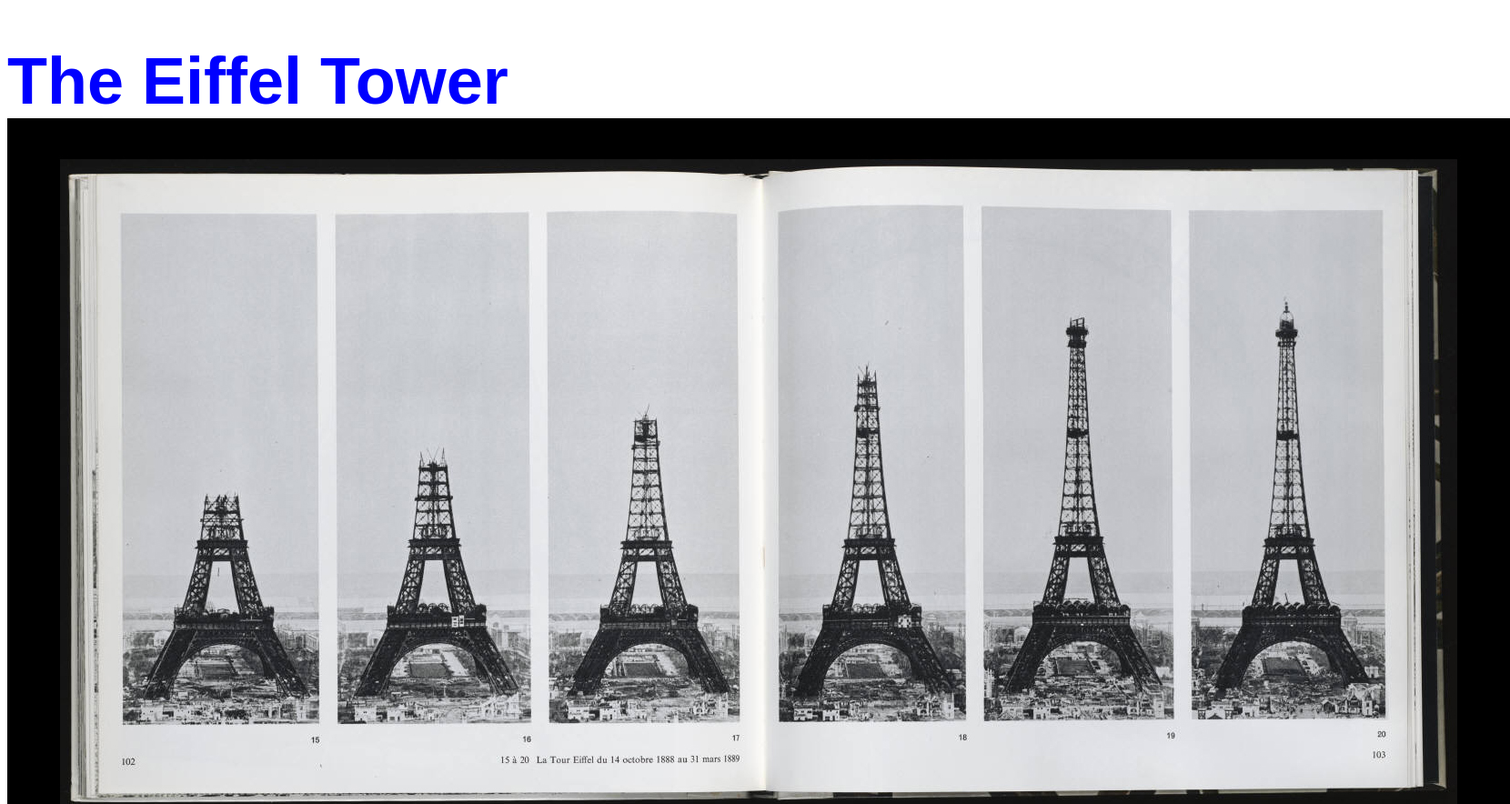
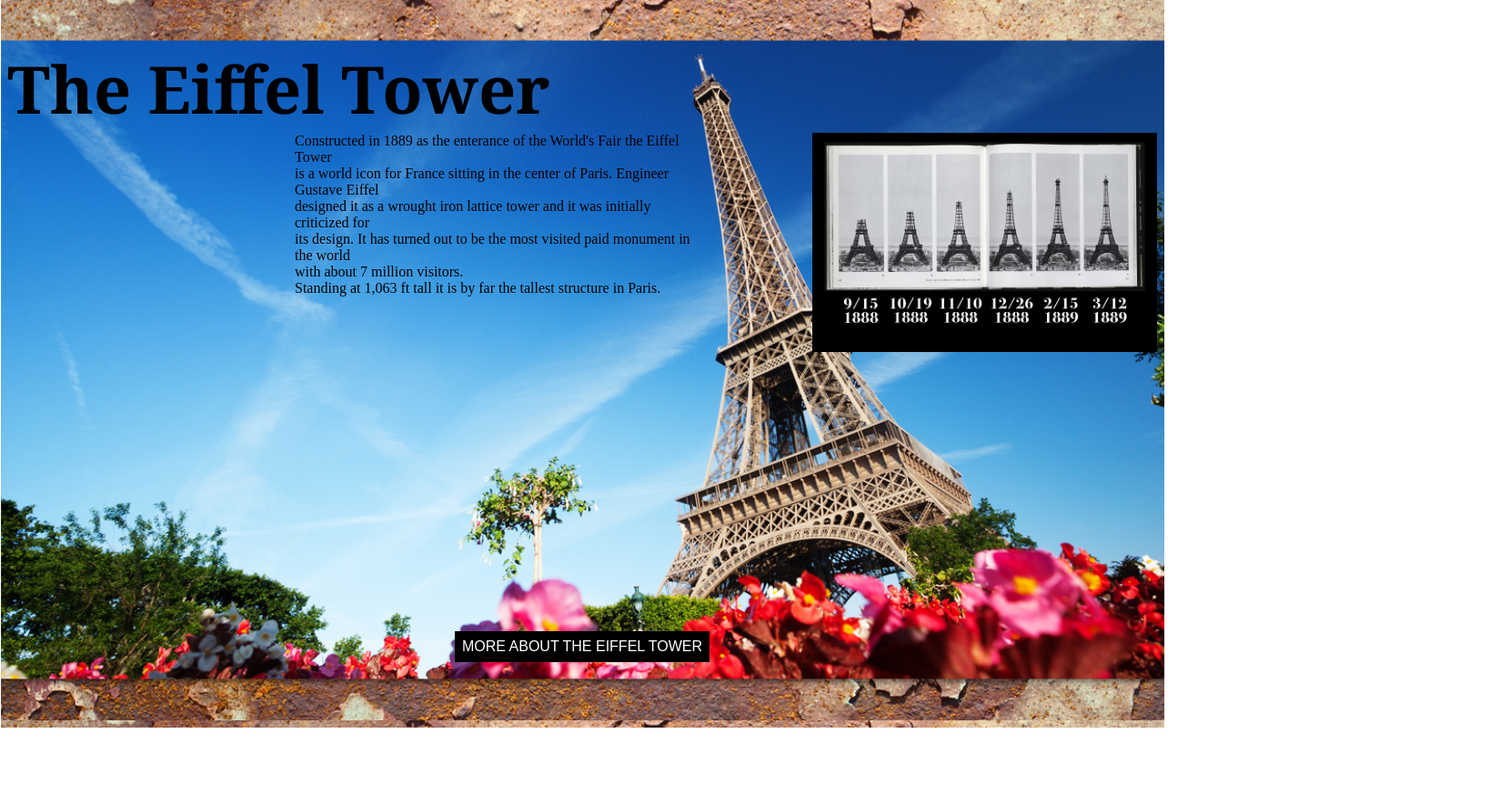
Before and after one commit to rrakowski1/project1rakowski, a plain HTML site: page index.html in a window 1280 px wide. Shown: the top 884 px of the page at 91% size, 1660 px wide, since content can reach past the window. After the commit the page ends 800 px from the top, so only its background shows below. Drawn offline with Linux system fonts and the light colour scheme.

Commit message:
changed font and moved eiffelbuilt over

```diff
--- a/main.css
+++ b/main.css
@@ -1,13 +1,18 @@
 body {
-  background-image: url(“images/background2.jpg”);
+  background-image: url("images/background2.jpg");
+  background-size: cover;
+}
+
+span {
+  display: block;
 }
 
 h1 {
   width: 90%;
   margin-right: auto;
   margin-bottom: auto;
-  color: #0000FF;
-  font-family: "Arial", sans-serif;
+  color: black;
+  font-family: "Georgia", serif;
   font-size: 72px;
   text-align: left;
 }
@@ -24,6 +29,12 @@ img {
   display: block;
 }
 
+.eiffelbuilt {
+  width: 30%;
+  float: right;
+  margin: 0 0 10% 10%;
+}
+
 a {
   margin: 23em auto 4em auto;
   display: table;
```
